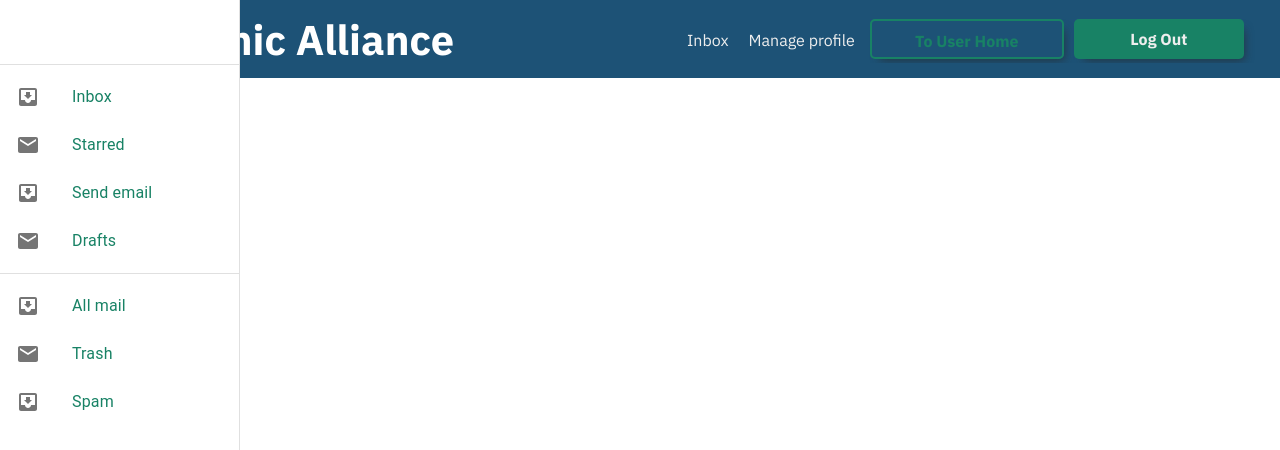
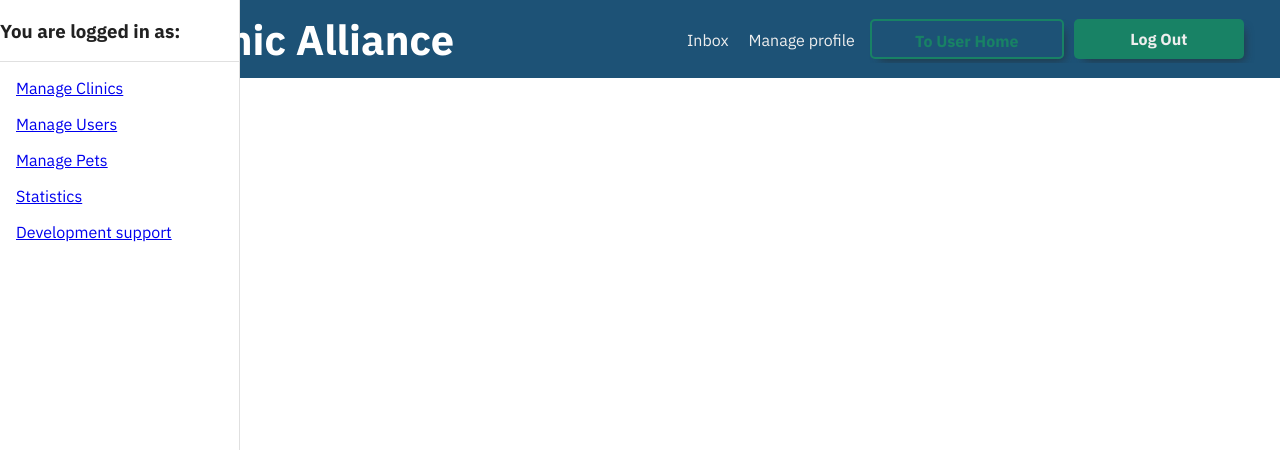
Before and after one commit to gfa-cc-after/StudyGroup_1_PET_Clinic_Frontend-main, a React (Vite) app: page /admin in a window 1280 px wide. Shown: the top 450 px of the page. Built offline with nearby package versions, Linux system fonts and the light colour scheme; no server answers.

Commit message:
chore: content updated, every text should be correct

```diff
--- a/src/components/admin/ResponsiveDrawer.jsx
+++ b/src/components/admin/ResponsiveDrawer.jsx
@@ -12,8 +12,9 @@ import ListItemText from '@mui/material/ListItemText';
 import MailIcon from '@mui/icons-material/Mail';
 import Toolbar from '@mui/material/Toolbar';
 import { useEffect, useState } from 'react';
-import { Outlet } from 'react-router-dom';
+import { NavLink, Outlet } from 'react-router-dom';
 import { NavBar } from '../NavBar';
+import { useAuth } from '../../hooks/store';
 
 const drawerWidth = 240;
 
@@ -22,6 +23,9 @@ const ResponsiveDrawer = (props, children) => {
     const [mobileOpen, setMobileOpen] = useState(false);
     const [isClosing, setIsClosing] = useState(false);
     const [toggleButton, setToggleButton] = useState(document.getElementById('open-drawer-button'));
+
+    const { user } = useAuth()
+    const { displayName } = user;
 
     const handleDrawerClose = () => {
         setIsClosing(true);
@@ -40,32 +44,37 @@ const ResponsiveDrawer = (props, children) => {
 
     const drawer = (
         <div>
-            <Toolbar />
+            <div className="nametag">
+                <h3>You are logged in as:</h3>
+                <em>{displayName}</em>
+            </div>
             <Divider />
             <List>
-                {['Inbox', 'Starred', 'Send email', 'Drafts'].map((text, index) => (
-                    <ListItem key={text} disablePadding>
+                    <ListItem disablePadding>
                         <ListItemButton>
-                            <ListItemIcon>
-                                {index % 2 === 0 ? <InboxIcon /> : <MailIcon />}
-                            </ListItemIcon>
-                            <ListItemText primary={text} />
+                            <NavLink to='/admin/clinics'>Manage Clinics</NavLink>
                         </ListItemButton>
                     </ListItem>
-                ))}
-            </List>
-            <Divider />
-            <List>
-                {['All mail', 'Trash', 'Spam'].map((text, index) => (
-                    <ListItem key={text} disablePadding>
+                    <ListItem disablePadding>
                         <ListItemButton>
-                            <ListItemIcon>
-                                {index % 2 === 0 ? <InboxIcon /> : <MailIcon />}
-                            </ListItemIcon>
-                            <ListItemText primary={text} />
+                            <NavLink to='/admin/users'>Manage Users</NavLink>
                         </ListItemButton>
                     </ListItem>
-                ))}
+                    <ListItem disablePadding>
+                        <ListItemButton>
+                            <NavLink to='/admin/pets'>Manage Pets</NavLink>
+                        </ListItemButton>
+                    </ListItem>
+                    <ListItem disablePadding>
+                        <ListItemButton>
+                            <NavLink to='/admin/stats'>Statistics</NavLink>
+                        </ListItemButton>
+                    </ListItem>
+                    <ListItem disablePadding>
+                        <ListItemButton>
+                            <NavLink to='/admin/support'>Development support</NavLink>
+                        </ListItemButton>
+                    </ListItem>
             </List>
         </div>
     );
```
Also changed, not shown: src/components/admin/AdminRoot.jsx (+1 -14 lines).
